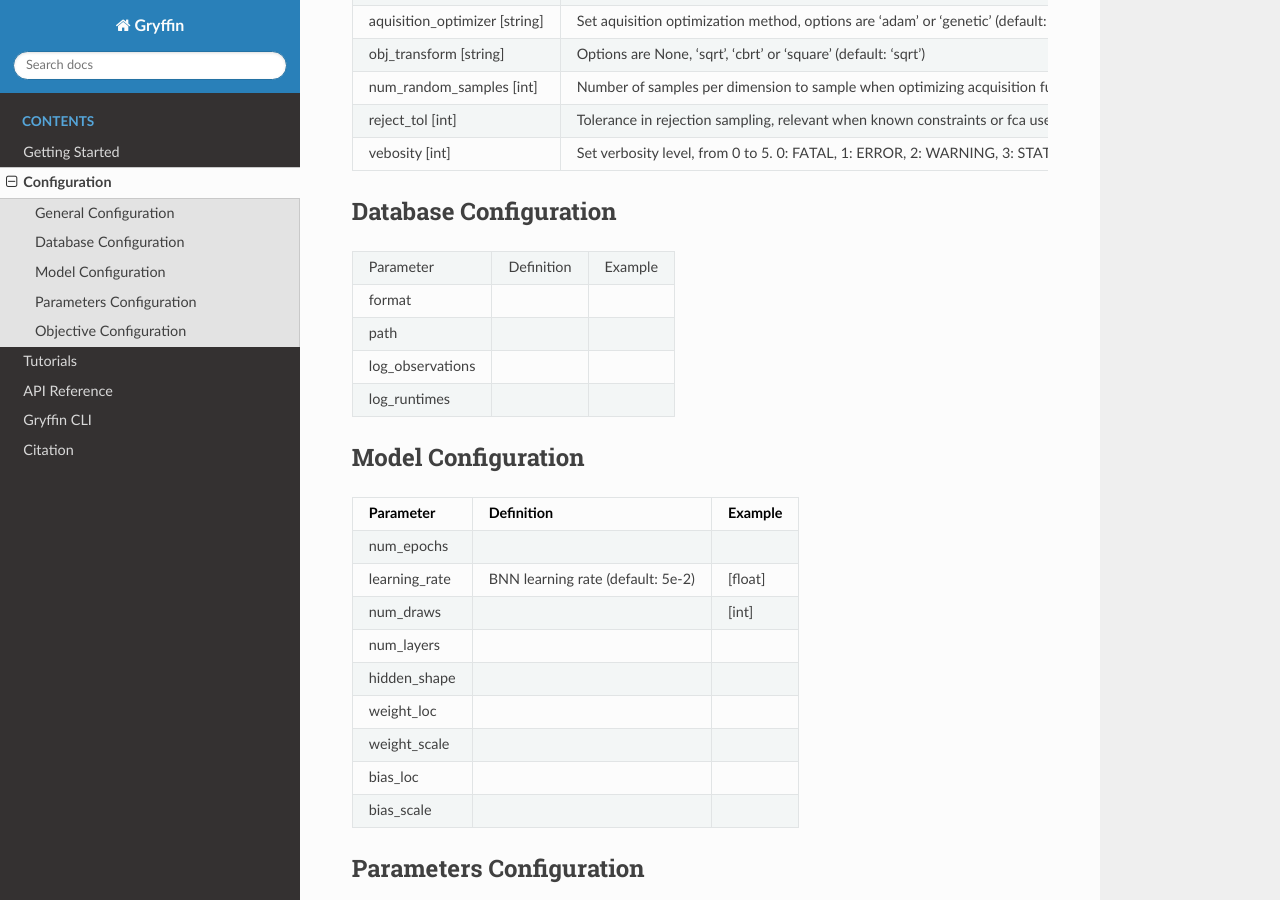
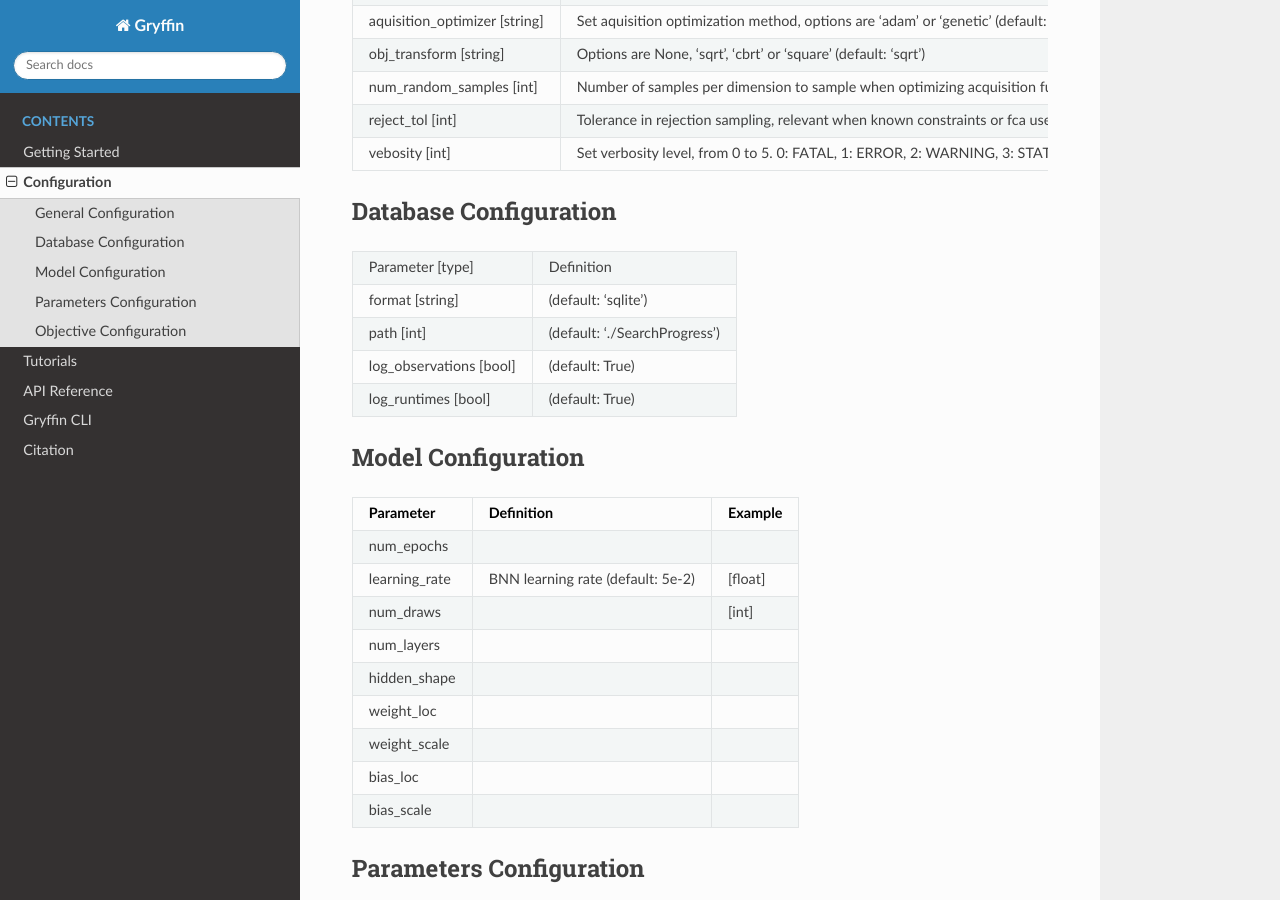
Before and after one commit to aspuru-guzik-group/gryffin, a Sphinx documentation site: the page built from docs/source/configuration.rst, in a window 1280 px wide and 900 px high, scrolled down 1245 px. Built offline with Sphinx 7.4.7 and the Read the Docs theme 2.0.0, drawn with Linux system fonts in a browser that asks for light colours.

Commit message:
Add database configuration

```diff
--- a/docs/source/configuration.rst
+++ b/docs/source/configuration.rst
@@ -83,21 +83,16 @@ Database Configuration
 
 .. list-table::
 
-    * - Parameter
+    * - Parameter [type]
       - Definition
-      - Example
-    * - format
-      -
-      -
-    * - path
-      -
-      -
-    * - log_observations
-      -
-      -
-    * - log_runtimes
-      -
-      -
+    * - format [string]
+      - (default: 'sqlite')
+    * - path [int]
+      - (default: './SearchProgress')
+    * - log_observations [bool]
+      - (default: True)
+    * - log_runtimes [bool]
+      - (default: True)
 
 Model Configuration
 -------------------
```
